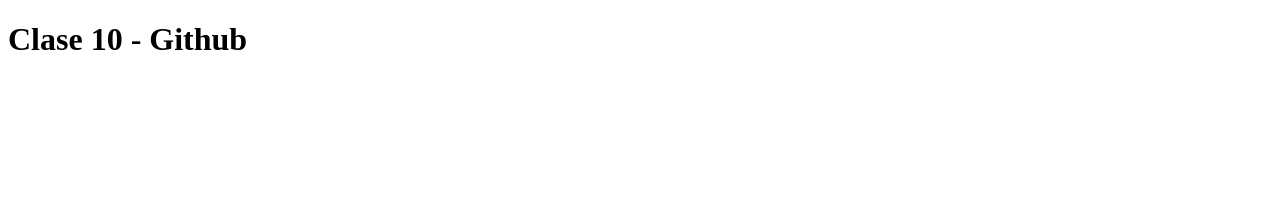
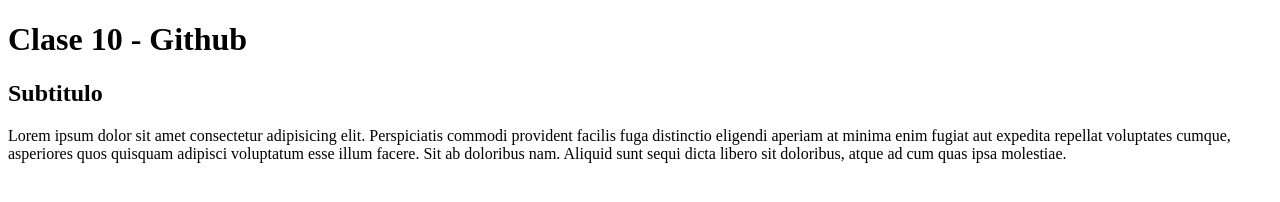
Before and after one commit to juanandreacchio/test-comision, a plain HTML site: page index.html in a window 1280 px wide. Drawn offline with Linux system fonts and the light colour scheme.

Commit message:
Parrafo y h2

```diff
--- a/index.html
+++ b/index.html
@@ -8,5 +8,7 @@
 </head>
 <body>
     <h1>Clase 10 - Github</h1>
+    <h2>Subtitulo</h2>
+    <p>Lorem ipsum dolor sit amet consectetur adipisicing elit. Perspiciatis commodi provident facilis fuga distinctio eligendi aperiam at minima enim fugiat aut expedita repellat voluptates cumque, asperiores quos quisquam adipisci voluptatum esse illum facere. Sit ab doloribus nam. Aliquid sunt sequi dicta libero sit doloribus, atque ad cum quas ipsa molestiae.</p>
 </body>
 </html>
```
